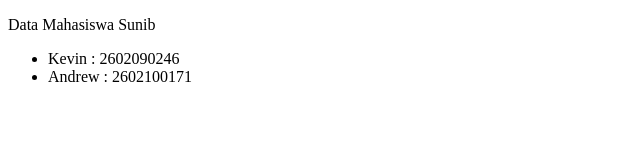
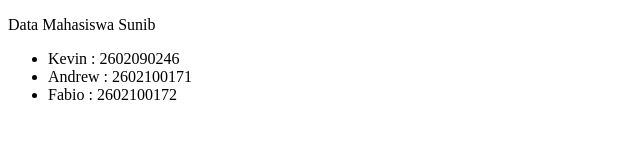
Before and after one commit to AndrewNicholass/sunib-git-test, a plain HTML site: page index.html in a window 1280 px wide. Shown: the whole page, without its empty margins (0-640 px from the left). Drawn offline with Linux system fonts and the light colour scheme.

Commit message:
menambahkan mahasiswa

```diff
--- a/index.html
+++ b/index.html
@@ -10,6 +10,7 @@
     <ul>
         <li>Kevin : 2602090246</li>
         <li>Andrew : 2602100171</li>
+        <li>Fabio : 2602100172</li>
     </ul>
 </body>
 </html>
```
